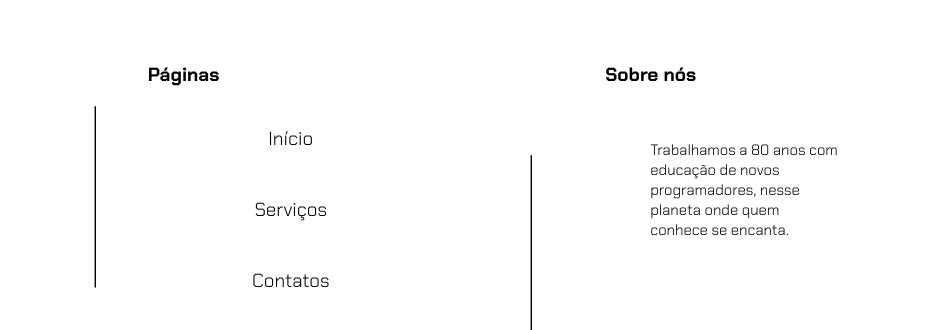
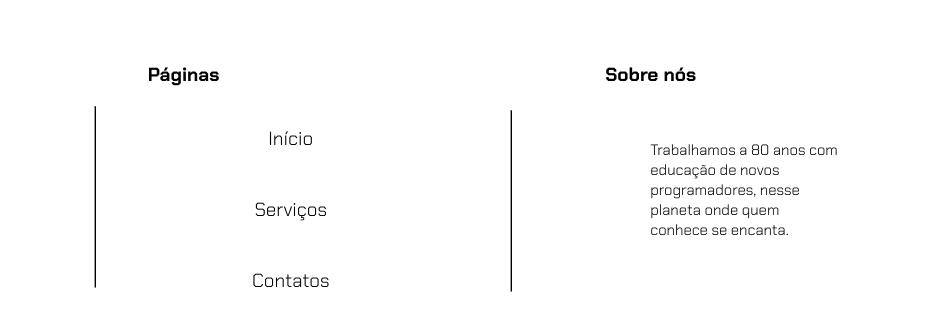
Before and after one commit to Henrique-Penha/page-astronaut, a plain HTML site: page index.html in a window 1280 px wide. Shown: the part 1453-1783 px from the top of the page, 338-1280 px from the left. Drawn offline with Linux system fonts and the light colour scheme.

Commit message:
feat(astronaut): updated

```diff
--- a/style.css
+++ b/style.css
@@ -289,8 +289,8 @@ a:hover::before {
 
 .footer__center hr {
     position: relative;
-    top: -185px;
-    left: 260px;
+    top: -230px;
+    left: 240px;
     height: 180px;
     border-right: 1px solid #000;
     width: 0;
```
